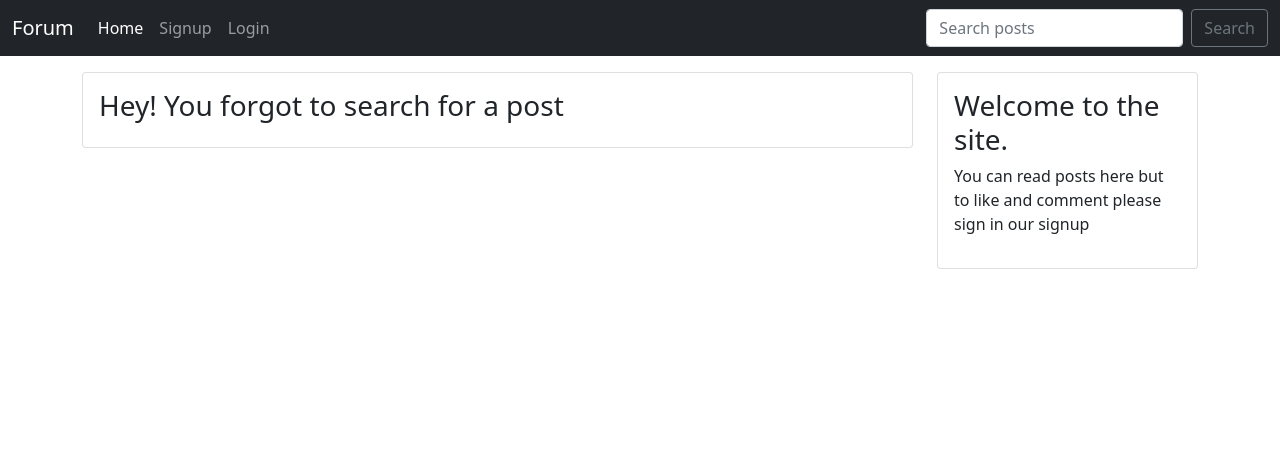
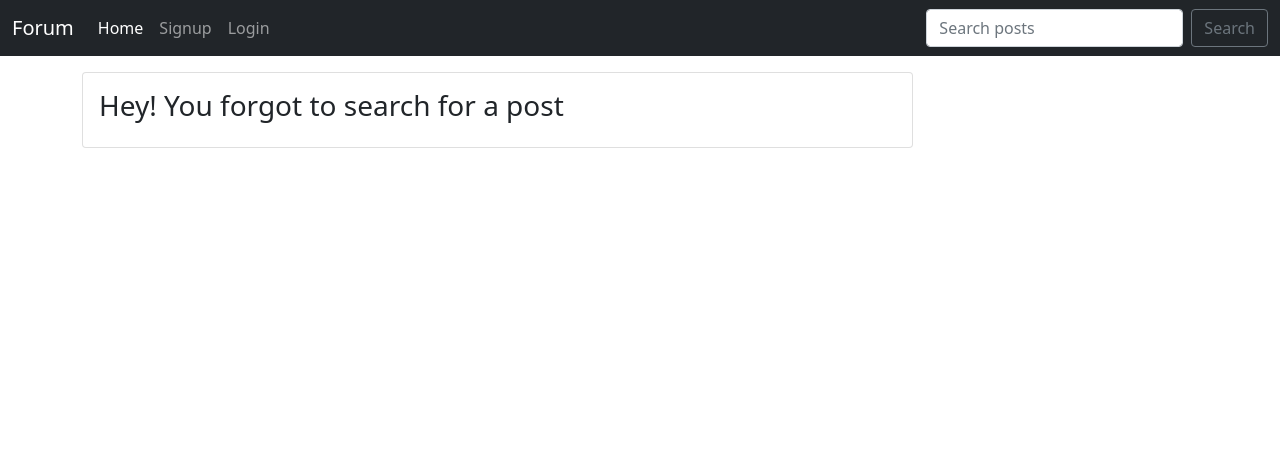
Before and after one commit to Code-Institute-Submissions/sarahjameson-CI-PP4-super_cool_forum_AugResub, a Django app: template templates/search_posts.html in a window 1280 px wide. Shown: the top 468 px of the page. Run offline with Django 3.2, Linux system fonts and the light colour scheme; the template is opened without the code that fills it, so the values that code supplies are empty.

Commit message:
Made page more responsive

```diff
--- a/templates/search_posts.html
+++ b/templates/search_posts.html
@@ -4,7 +4,7 @@
 
 <div class="container">
     <div class="row">
-        <div class="col-9 mt-3">
+        <div class="col-lg-9 col-md-9 col-sm-12 col-xs-12 mt-3">
             <div class="card">
                 <div class="card-body">
                     {% if searched %}
@@ -18,20 +18,6 @@
                 </div>
             </div>
         </div>
-        <div class="col-3 mt-3">
-            <div class="card">
-                <div class="card-body">
-                    {% if not user.is_authenticated %}
-                    <h3>Welcome to the site.</h3>
-                    <p>You can read posts here but to like and comment please sign in our signup</p>
-                    {% else %}
-                    <h3>Welcome {{ user.username }}</h3>
-                    <p>What will you write about today?</p>
-                    <a href="{% url 'create_post' %}">Create a post</a>
-                    {% endif %}
-                </div>
-            </div>
-        </div>
     </div>
 </div>
 
```
